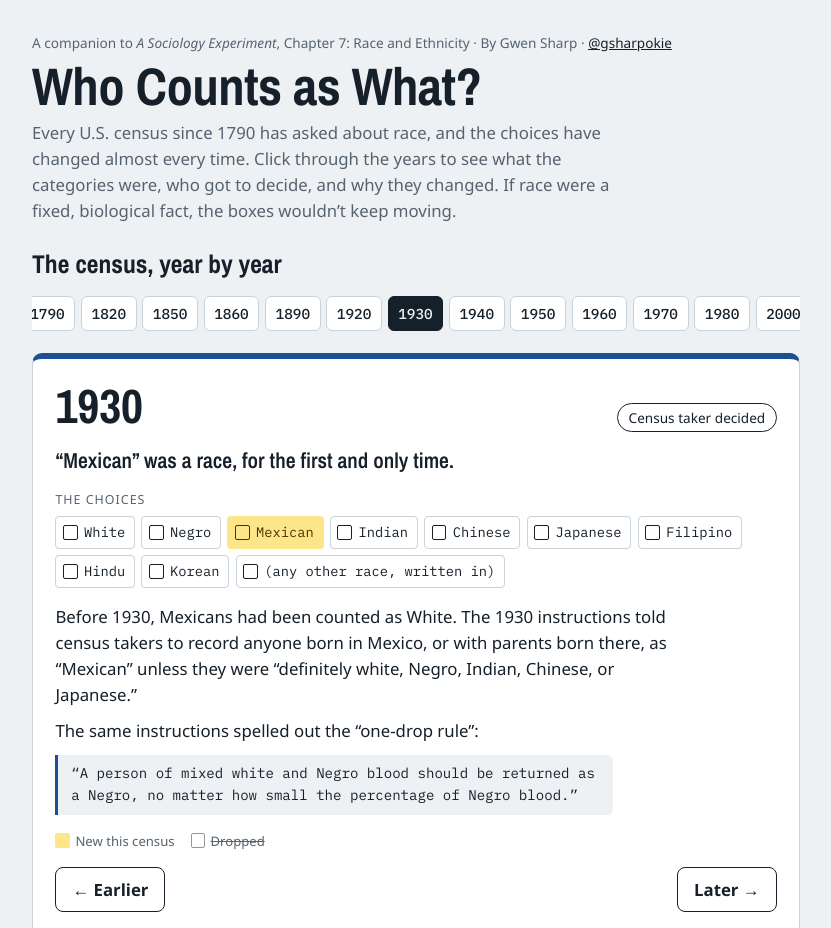
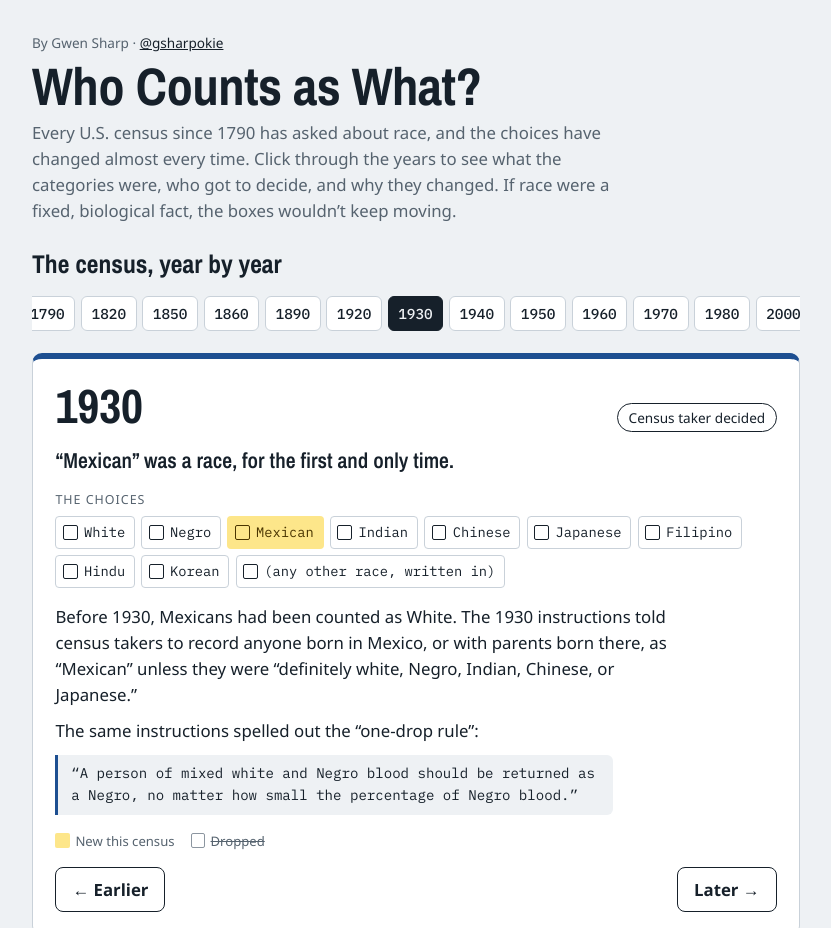
Before and after one commit to gsharpokie/whocountsaswhat, a plain HTML site: page index.html in a window 1280 px wide. Shown: the top 928 px of the page, without its empty margins (224-1055 px from the left). Drawn offline with nearby package versions, Linux system fonts and the light colour scheme.

Commit message:
Remove the textbook line
This project stands on its own; credit is to Gwen Sharp only.

Co-Authored-By: Claude Fable 5.2 <noreply@anthropic.com>
Claude-Session: https://claude.ai/code/session_01U3Suqs7pQFCdeiVfbbM3Zz

```diff
--- a/index.html
+++ b/index.html
@@ -118,7 +118,7 @@ footer { font-size: .85rem; color: var(--muted); }
 <body>
 <div class="wrap">
   <header>
-    <div class="kicker">A companion to <em>A Sociology Experiment</em>, Chapter 7: Race and Ethnicity · By Gwen Sharp · <a href="https://x.com/gsharpokie">@gsharpokie</a></div>
+    <div class="kicker">By Gwen Sharp · <a href="https://x.com/gsharpokie">@gsharpokie</a></div>
     <h1>Who Counts as What?</h1>
     <p class="lede">Every U.S. census since 1790 has asked about race, and the choices have changed almost every time. Click through the years to see what the categories were, who got to decide, and why they changed. If race were a fixed, biological fact, the boxes wouldn’t keep moving.</p>
   </header>
```
Also changed, not shown: 1 other file.
